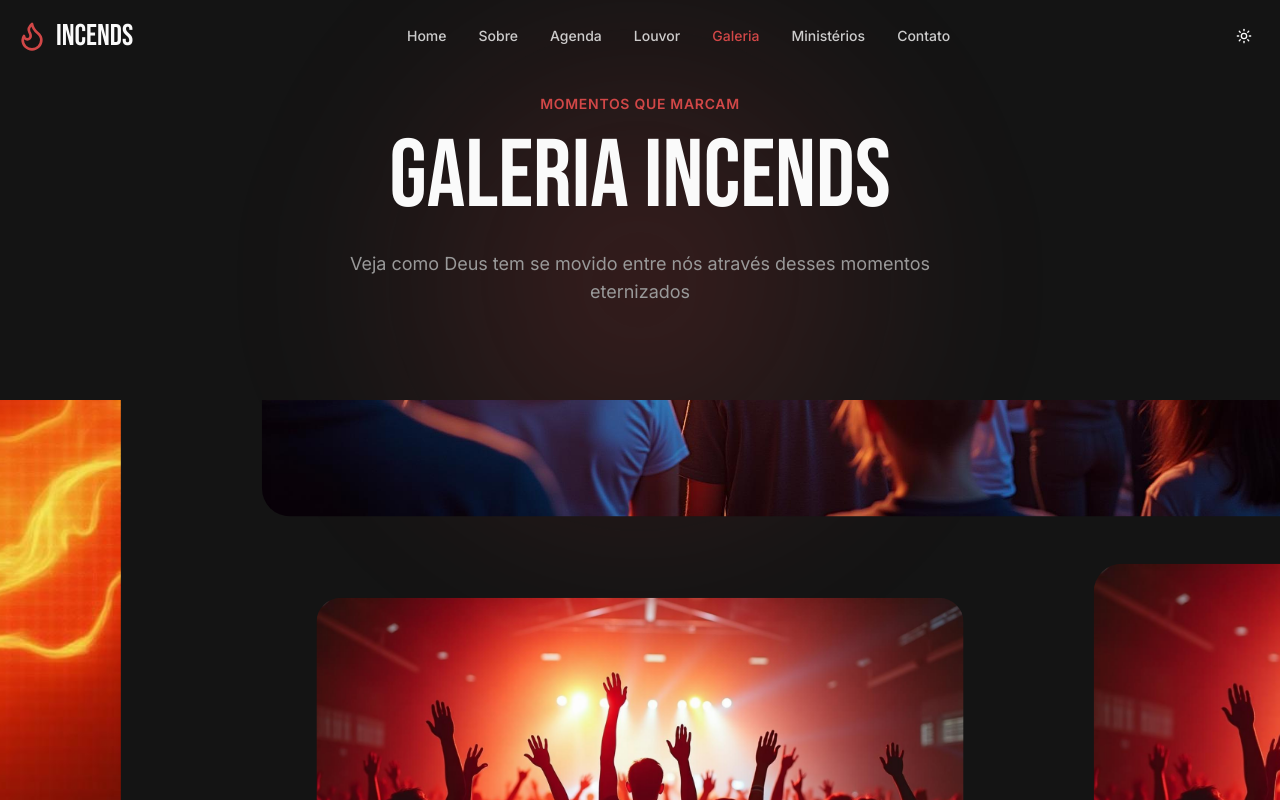
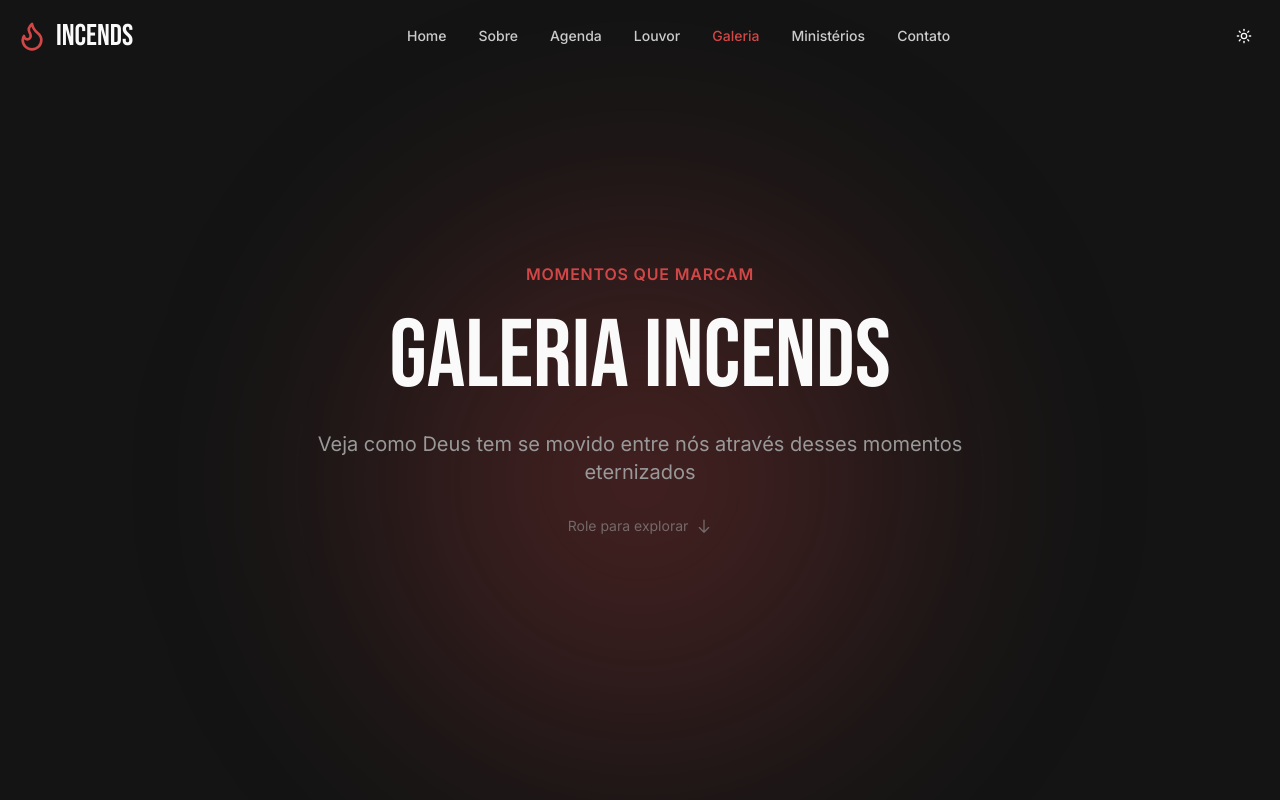
Before and after one commit to Ojosuca/incendia-juntos, a React (Vite) app: page /galeria in a window 1280 px wide. Shown: the top 800 px of the page. Built offline with nearby package versions, Linux system fonts and the light colour scheme; the HTML template or start-up script is replaced by a standard one.

Commit message:
Fix: Correct gallery zoom parallax issues

```diff
--- a/src/components/ui/zoom-parallax.tsx
+++ b/src/components/ui/zoom-parallax.tsx
@@ -28,23 +28,46 @@ export function ZoomParallax({ images }: ZoomParallaxProps) {
 
   const scales = [scale4, scale5, scale6, scale5, scale6, scale8, scale9];
 
+  // Posições responsivas para cada imagem
+  const positions = [
+    'top-0 left-0',
+    'top-[-10vh] sm:top-[-20vh] md:top-[-30vh] left-[2vw] sm:left-[5vw]',
+    'top-[5vh] sm:top-0 md:top-[-10vh] left-[-15vw] sm:left-[-20vw] md:left-[-25vw]',
+    'top-[10vh] sm:top-[5vh] md:top-0 left-[15vw] sm:left-[20vw] md:left-[27.5vw]',
+    'top-[25vh] sm:top-[27.5vh] left-[2vw] sm:left-[5vw]',
+    'top-[25vh] sm:top-[27.5vh] left-[-15vw] sm:left-[-20vw] md:left-[-22.5vw]',
+    'top-[20vh] sm:top-[22.5vh] left-[15vw] sm:left-[20vw] md:left-[25vw]',
+  ];
+
+  const sizes = [
+    'h-[20vh] w-[30vw] sm:h-[22vh] sm:w-[28vw] md:h-[25vh] md:w-[25vw]',
+    'h-[25vh] w-[40vw] sm:h-[28vh] sm:w-[38vw] md:h-[30vh] md:w-[35vw]',
+    'h-[35vh] w-[25vw] sm:h-[40vh] sm:w-[22vw] md:h-[45vh] md:w-[20vw]',
+    'h-[20vh] w-[30vw] sm:h-[23vh] sm:w-[27vw] md:h-[25vh] md:w-[25vw]',
+    'h-[20vh] w-[25vw] sm:h-[22vh] sm:w-[22vw] md:h-[25vh] md:w-[20vw]',
+    'h-[20vh] w-[35vw] sm:h-[23vh] sm:w-[32vw] md:h-[25vh] md:w-[30vw]',
+    'h-[12vh] w-[18vw] sm:h-[13vh] sm:w-[17vw] md:h-[15vh] md:w-[15vw]',
+  ];
+
   return (
     <div ref={container} className="relative h-[300vh]">
-      <div className="sticky top-0 h-screen overflow-hidden">
+      <div className="sticky top-0 h-screen overflow-hidden bg-background">
         {images.map(({ src, alt }, index) => {
           const scale = scales[index % scales.length];
+          const position = positions[index % positions.length];
+          const size = sizes[index % sizes.length];
 
           return (
             <motion.div
               key={index}
               style={{ scale }}
-              className={`absolute top-0 flex h-full w-full items-center justify-center ${index === 1 ? '[&>div]:!-top-[30vh] [&>div]:!left-[5vw] [&>div]:!h-[30vh] [&>div]:!w-[35vw]' : ''} ${index === 2 ? '[&>div]:!-top-[10vh] [&>div]:!-left-[25vw] [&>div]:!h-[45vh] [&>div]:!w-[20vw]' : ''} ${index === 3 ? '[&>div]:!left-[27.5vw] [&>div]:!h-[25vh] [&>div]:!w-[25vw]' : ''} ${index === 4 ? '[&>div]:!top-[27.5vh] [&>div]:!left-[5vw] [&>div]:!h-[25vh] [&>div]:!w-[20vw]' : ''} ${index === 5 ? '[&>div]:!top-[27.5vh] [&>div]:!-left-[22.5vw] [&>div]:!h-[25vh] [&>div]:!w-[30vw]' : ''} ${index === 6 ? '[&>div]:!top-[22.5vh] [&>div]:!left-[25vw] [&>div]:!h-[15vh] [&>div]:!w-[15vw]' : ''} `}
+              className={`absolute flex items-center justify-center ${position}`}
             >
-              <div className="relative h-[25vh] w-[25vw]">
+              <div className={`relative ${size}`}>
                 <img
                   src={src || '/placeholder.svg'}
                   alt={alt || `Parallax image ${index + 1}`}
-                  className="h-full w-full object-cover rounded-lg"
+                  className="h-full w-full object-cover rounded-lg md:rounded-xl shadow-2xl border-2 border-white/10"
                 />
               </div>
             </motion.div>
--- a/src/pages/GalleryPage.tsx
+++ b/src/pages/GalleryPage.tsx
@@ -10,7 +10,13 @@ import fireTexture from "@/assets/fire-texture.jpg";
 
 const GalleryPage = () => {
   useEffect(() => {
-    const lenis = new Lenis();
+    const lenis = new Lenis({
+      duration: 1.2,
+      easing: (t) => Math.min(1, 1.001 - Math.pow(2, -10 * t)),
+      smoothWheel: true,
+      wheelMultiplier: 1,
+      touchMultiplier: 2,
+    });
 
     function raf(time: number) {
       lenis.raf(time);
@@ -37,36 +43,50 @@ const GalleryPage = () => {
   return (
     <div className="min-h-screen bg-background">
       <Navigation />
-      <main className="min-h-screen w-full">
-        <div className="relative flex h-[50vh] items-center justify-center">
+      <main className="min-h-screen w-full overflow-x-hidden">
+        <div className="relative flex h-screen items-center justify-center bg-background">
           {/* Radial spotlight */}
           <div
             aria-hidden="true"
             className={cn(
-              'pointer-events-none absolute -top-1/2 left-1/2 h-[120vmin] w-[120vmin] -translate-x-1/2 rounded-full',
-              'bg-[radial-gradient(ellipse_at_center,hsl(var(--primary)/.2),transparent_50%)]',
-              'blur-[60px]',
+              'pointer-events-none absolute top-0 left-1/2 h-[120vmin] w-[120vmin] -translate-x-1/2 rounded-full',
+              'bg-[radial-gradient(ellipse_at_center,hsl(var(--primary)/.3),transparent_60%)]',
+              'blur-[80px]',
             )}
           />
           <div className="z-10 text-center px-4">
-            <p className="text-primary font-sans font-semibold text-sm uppercase tracking-wider mb-4">
+            <p className="text-primary font-sans font-semibold text-sm md:text-base uppercase tracking-wider mb-4 md:mb-6">
               Momentos que marcam
             </p>
-            <h1 className="font-display text-6xl md:text-8xl text-foreground mb-6">
+            <h1 className="font-display text-5xl sm:text-6xl md:text-7xl lg:text-8xl text-foreground mb-4 md:mb-6">
               GALERIA INCENDS
             </h1>
-            <p className="text-muted-foreground text-lg max-w-2xl mx-auto">
+            <p className="text-muted-foreground text-base md:text-lg lg:text-xl max-w-2xl mx-auto mb-8">
               Veja como Deus tem se movido entre nós através desses momentos eternizados
             </p>
+            <div className="flex items-center justify-center gap-2 text-muted-foreground/60 text-sm animate-bounce">
+              <span>Role para explorar</span>
+              <svg className="w-4 h-4" fill="none" stroke="currentColor" viewBox="0 0 24 24">
+                <path strokeLinecap="round" strokeLinejoin="round" strokeWidth={2} d="M19 14l-7 7m0 0l-7-7m7 7V3" />
+              </svg>
+            </div>
           </div>
         </div>
         <ZoomParallax images={images} />
-        <div className="h-[50vh] flex items-center justify-center bg-background/50 backdrop-blur-sm">
-          <div className="text-center px-4">
-            <h2 className="font-display text-4xl md:text-6xl text-foreground mb-4">
+        <div className="h-screen flex items-center justify-center bg-background relative">
+          <div
+            aria-hidden="true"
+            className={cn(
+              'pointer-events-none absolute top-1/2 left-1/2 h-[100vmin] w-[100vmin] -translate-x-1/2 -translate-y-1/2 rounded-full',
+              'bg-[radial-gradient(ellipse_at_center,hsl(var(--primary)/.2),transparent_60%)]',
+              'blur-[80px]',
+            )}
+          />
+          <div className="text-center px-4 z-10">
+            <h2 className="font-display text-4xl sm:text-5xl md:text-6xl lg:text-7xl text-foreground mb-4 md:mb-6">
               Vamos Incendiar Juntos
             </h2>
-            <p className="text-muted-foreground text-lg mb-8">
+            <p className="text-muted-foreground text-lg md:text-xl mb-8">
               Faça parte dessa história
             </p>
           </div>
```
